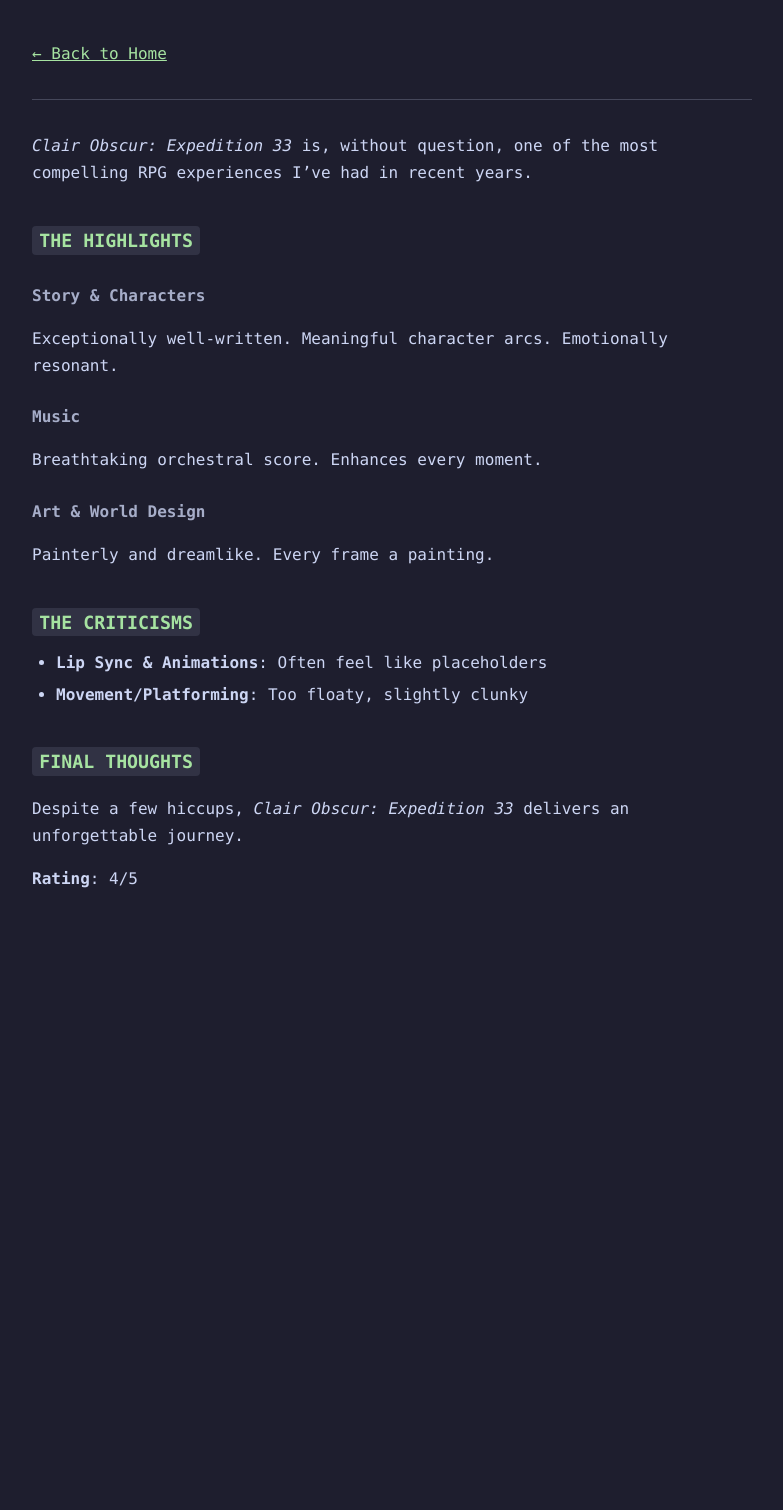
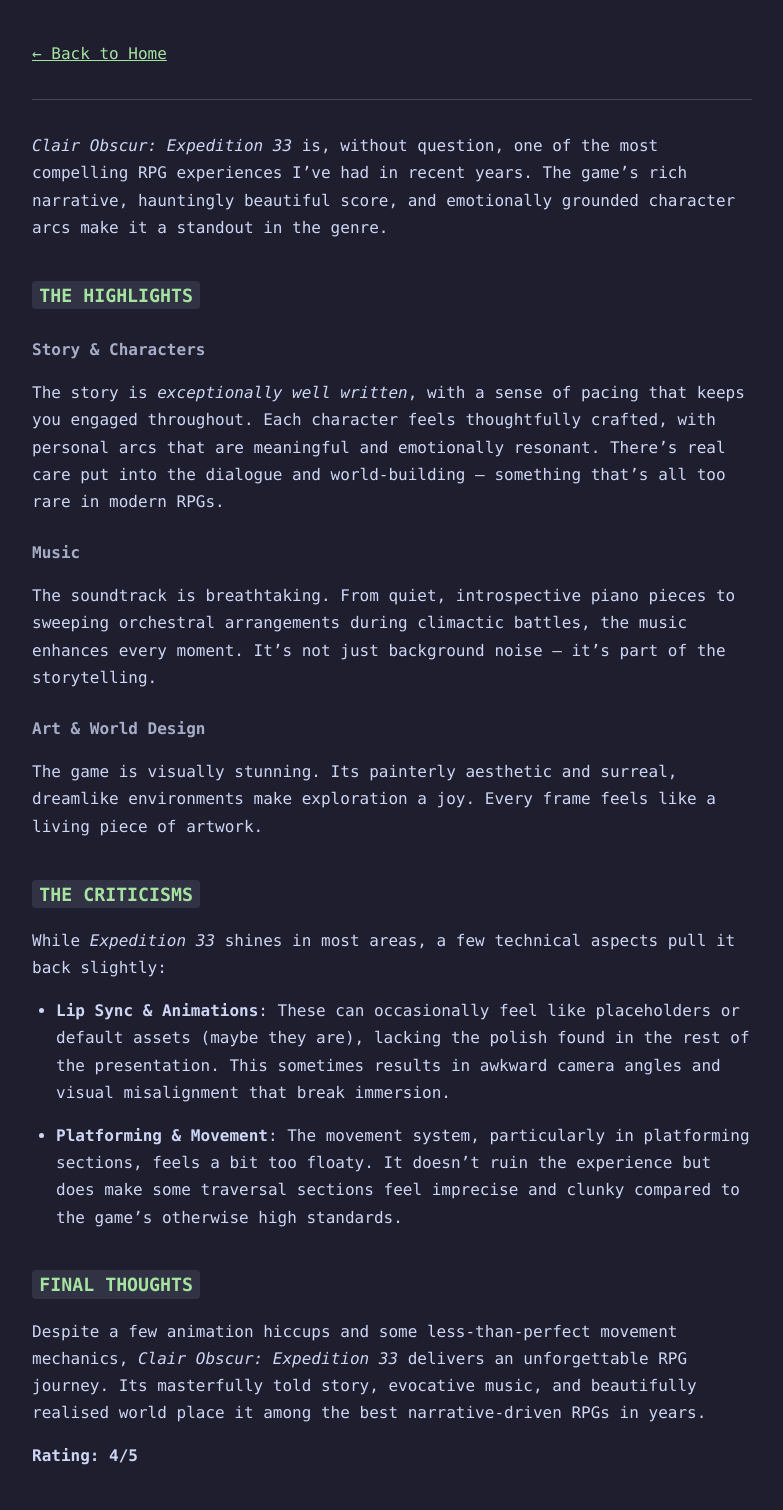
Before and after one commit to thebluenowhere/thebluenowhere.github.io, a Jekyll site: the page built from _posts/2025-07-24-clair-obscur.md, in a window 1280 px wide. Shown: the whole page, without its empty margins (248-1031 px from the left). Built offline with Jekyll 4.4.1, drawn with Linux system fonts in a browser that asks for light colours; before the commit the page ends 932 px from its top, so only the background shows below that.

Commit message:
fixing content on new site

```diff
--- a/_posts/2025-07-24-clair-obscur.md
+++ b/_posts/2025-07-24-clair-obscur.md
@@ -4,29 +4,32 @@
 date: 2025-07-24
 ---
 
-_Clair Obscur: Expedition 33_ is, without question, one of the most compelling RPG experiences I've had in recent years.
+*Clair Obscur: Expedition 33* is, without question, one of the most compelling RPG experiences I've had in recent years. The game’s rich narrative, hauntingly beautiful score, and emotionally grounded character arcs make it a standout in the genre.
 
 ## `The Highlights`
 
 ### Story & Characters
 
-Exceptionally well-written. Meaningful character arcs. Emotionally resonant.
+The story is *exceptionally well written*, with a sense of pacing that keeps you engaged throughout. Each character feels thoughtfully crafted, with personal arcs that are meaningful and emotionally resonant. There's real care put into the dialogue and world-building — something that’s all too rare in modern RPGs.
 
 ### Music
 
-Breathtaking orchestral score. Enhances every moment.
+The soundtrack is breathtaking. From quiet, introspective piano pieces to sweeping orchestral arrangements during climactic battles, the music enhances every moment. It’s not just background noise — it’s part of the storytelling.
 
 ### Art & World Design
 
-Painterly and dreamlike. Every frame a painting.
+The game is visually stunning. Its painterly aesthetic and surreal, dreamlike environments make exploration a joy. Every frame feels like a living piece of artwork.
 
 ## `The Criticisms`
 
-- **Lip Sync & Animations**: Often feel like placeholders
-- **Movement/Platforming**: Too floaty, slightly clunky
+While *Expedition 33* shines in most areas, a few technical aspects pull it back slightly:
+
+- **Lip Sync & Animations**: These can occasionally feel like placeholders or default assets (maybe they are), lacking the polish found in the rest of the presentation. This sometimes results in awkward camera angles and visual misalignment that break immersion.
+
+- **Platforming & Movement**: The movement system, particularly in platforming sections, feels a bit too floaty. It doesn’t ruin the experience but does make some traversal sections feel imprecise and clunky compared to the game’s otherwise high standards.
 
 ## `Final Thoughts`
 
-Despite a few hiccups, _Clair Obscur: Expedition 33_ delivers an unforgettable journey.
+Despite a few animation hiccups and some less-than-perfect movement mechanics, *Clair Obscur: Expedition 33* delivers an unforgettable RPG journey. Its masterfully told story, evocative music, and beautifully realised world place it among the best narrative-driven RPGs in years.
 
-**Rating**: 4/5
+**Rating: 4/5**
```
Also changed, not shown: _posts/2025-07-24-neovim.md (+3 -3 lines), _posts/2025-07-27-new-system.md (+6 -6 lines).
